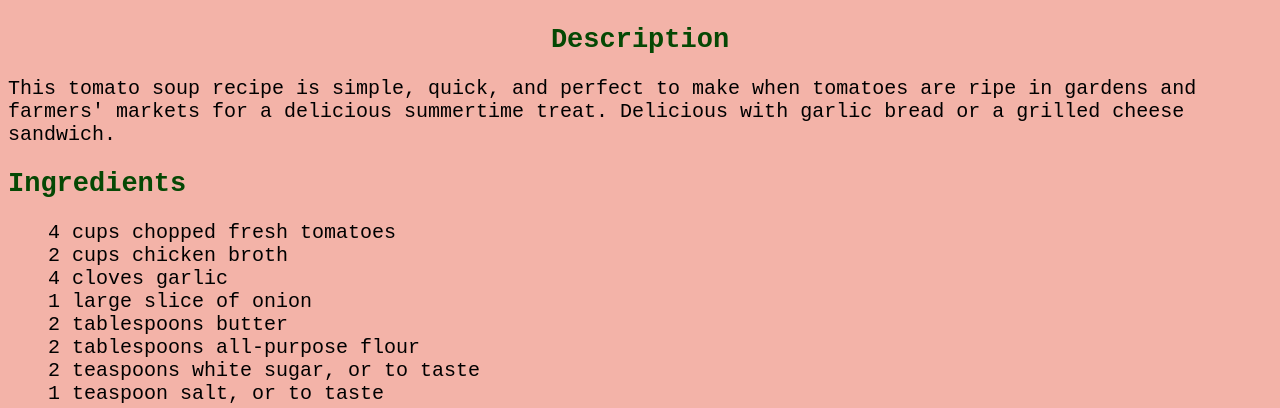
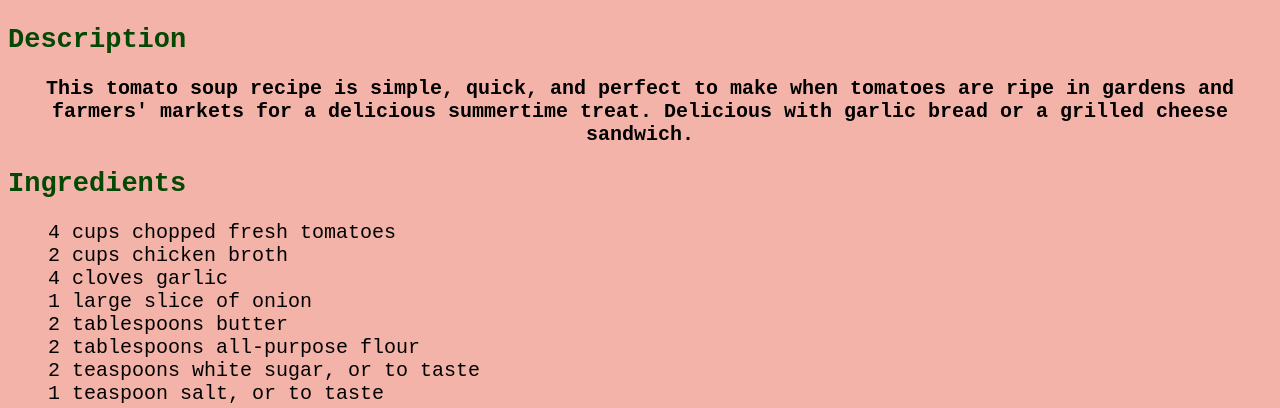
Before and after one commit to turtleGonzi/odin-recipes, a plain HTML site: page recipes/tomato_soup.html in a window 1280 px wide. Shown: the part 402-810 px from the top of the page. Drawn offline with Linux system fonts and the light colour scheme.

Commit message:
Pridani stylu na stranku fresh tomato soup. Stranka mela jiny vzhled nez ostatni

```diff
--- a/recipes/tomato_soup.html
+++ b/recipes/tomato_soup.html
@@ -9,8 +9,8 @@
 <body>
     <h1>Fresh Tomato Soup</h1>
     <img src="https://www.allrecipes.com/thmb/tPyH_Dg5X1qaPteTwQj6-S4Jo2Q=/0x512/filters:no_upscale():max_bytes(150000):strip_icc():format(webp)/39544-Garden-Fresh-Tomato-Soup-DDMFS-4x3-b8e94cf7ab8e42f4b79042fc0df55546.jpg" alt="Tomato soup">
-    <h2 class="popis">Description</h2>
-    <p>This tomato soup recipe is simple, quick, and perfect to make when tomatoes are ripe in gardens and farmers' markets for a delicious summertime treat. Delicious with garlic bread or a grilled cheese sandwich.</p>
+    <h2>Description</h2>
+    <p class="popis">This tomato soup recipe is simple, quick, and perfect to make when tomatoes are ripe in gardens and farmers' markets for a delicious summertime treat. Delicious with garlic bread or a grilled cheese sandwich.</p>
     <h2>Ingredients</h2>
     <ul>
         <li>4 cups chopped fresh tomatoes</li>
```
